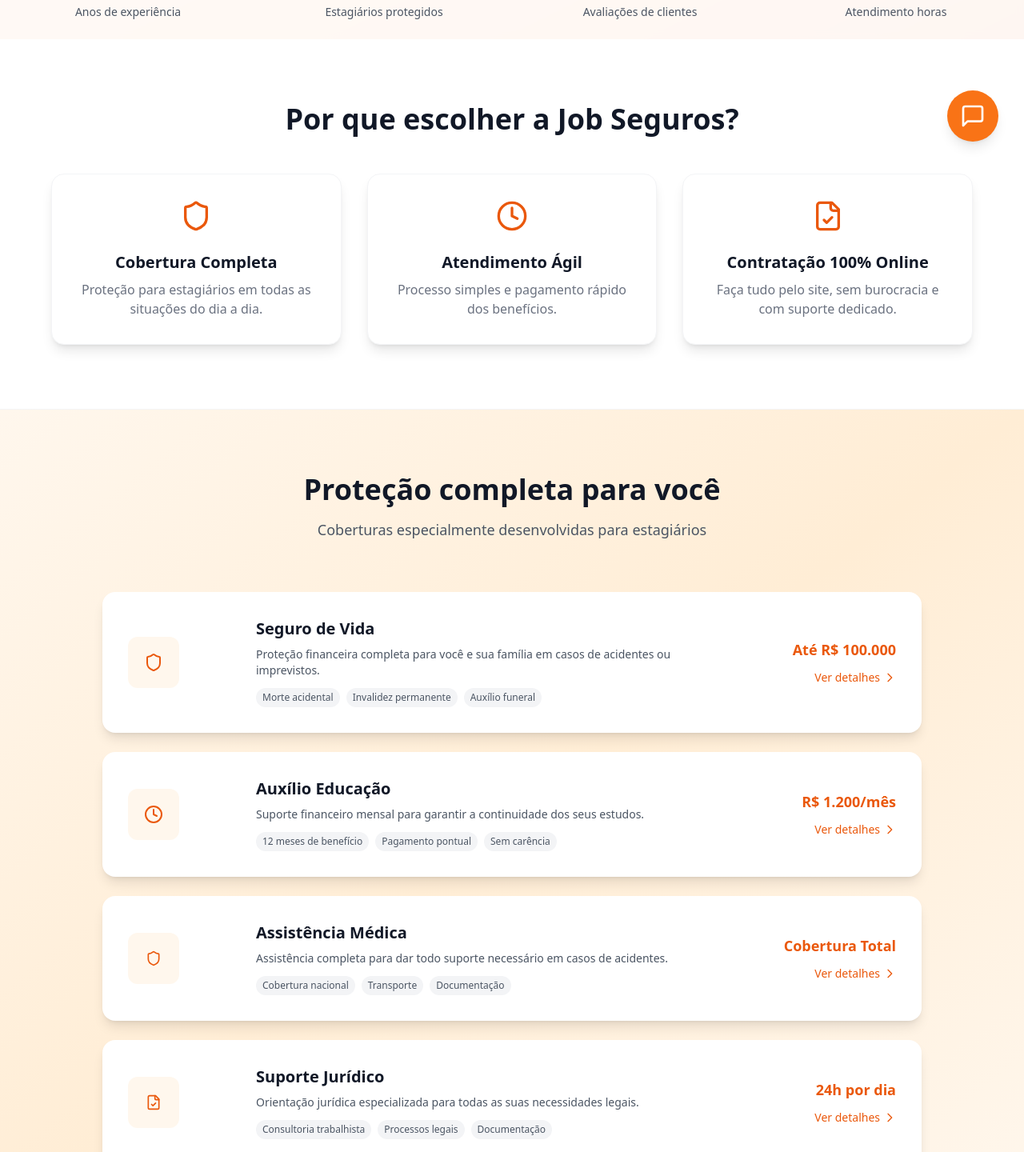
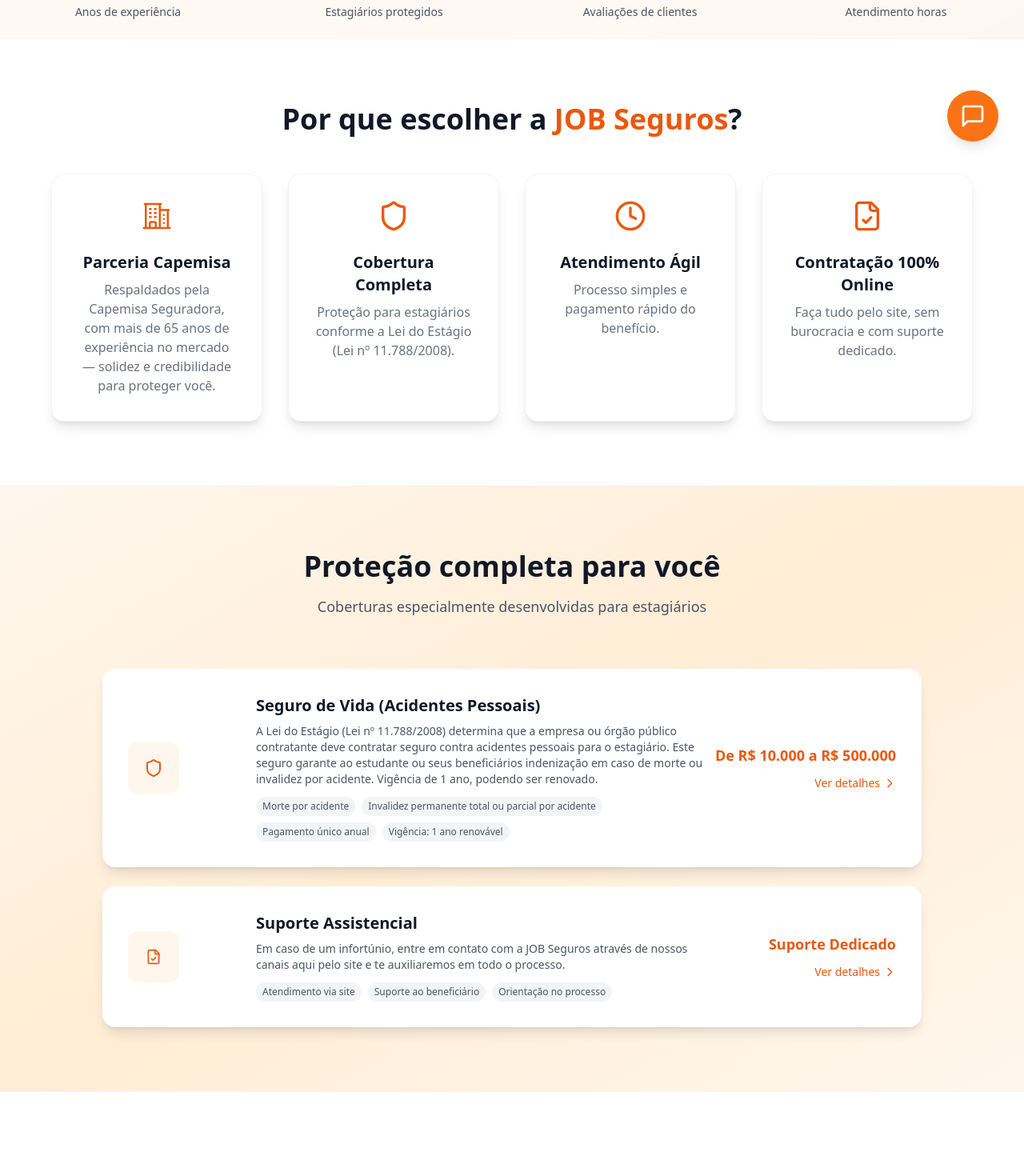
Before and after one commit to sm-nikolas/JobSegurosEstagiario.webApp, a React (Vite) app: page / in a window 1280 px wide. Shown: the part 591-2031 px from the top of the page at 80% size. Built offline with nearby package versions, Linux system fonts and the light colour scheme.

Commit message:
Update insurance plans and descriptions in App.tsx, enhance success message in GlassForm component, and improve layout in PlanosGrid component for better user experience.

```diff
--- a/src/App.tsx
+++ b/src/App.tsx
@@ -9,15 +9,19 @@
   const plansRef = useRef<HTMLDivElement>(null);
 
   const planos: Plano[] = [
-    { id: 1, nome: 'PLANO 1', capital: '10.000', quantidade: 1, premio: '19,90' },
-    { id: 2, nome: 'PLANO 2', capital: '15.000', quantidade: 2, premio: '29,85' },
-    { id: 3, nome: 'PLANO 3', capital: '20.000', quantidade: 3, premio: '39,80' },
-    { id: 4, nome: 'PLANO 4', capital: '25.000', quantidade: 4, premio: '49,75' },
-    { id: 5, nome: 'PLANO 5', capital: '35.000', quantidade: 5, premio: '69,65' },
-    { id: 6, nome: 'PLANO 6', capital: '50.000', quantidade: 6, premio: '89,50' },
-    { id: 7, nome: 'PLANO 7', capital: '75.000', quantidade: 7, premio: '119,90' },
-    { id: 8, nome: 'PLANO 8', capital: '100.000', quantidade: 8, premio: '149,90' },
-    { id: 9, nome: 'PLANO 9', capital: '150.000', quantidade: 9, premio: '199,90' },
+    { id: 1,  nome: 'PLANO 1',  capital: '10.000',  quantidade: 1,  premio: '29,90' },
+    { id: 2,  nome: 'PLANO 2',  capital: '15.000',  quantidade: 2,  premio: '44,85' },
+    { id: 3,  nome: 'PLANO 3',  capital: '20.000',  quantidade: 3,  premio: '59,80' },
+    { id: 4,  nome: 'PLANO 4',  capital: '25.000',  quantidade: 4,  premio: '74,75' },
+    { id: 5,  nome: 'PLANO 5',  capital: '35.000',  quantidade: 5,  premio: '104,65' },
+    { id: 6,  nome: 'PLANO 6',  capital: '50.000',  quantidade: 6,  premio: '149,50' },
+    { id: 7,  nome: 'PLANO 7',  capital: '75.000',  quantidade: 7,  premio: '224,25' },
+    { id: 8,  nome: 'PLANO 8',  capital: '100.000', quantidade: 8,  premio: '299,00' },
+    { id: 9,  nome: 'PLANO 9',  capital: '150.000', quantidade: 9,  premio: '448,50' },
+    { id: 10, nome: 'PLANO 10', capital: '200.000', quantidade: 10, premio: '598,00' },
+    { id: 11, nome: 'PLANO 11', capital: '250.000', quantidade: 11, premio: '747,50' },
+    { id: 12, nome: 'PLANO 12', capital: '300.000', quantidade: 12, premio: '897,00' },
+    { id: 13, nome: 'PLANO 13', capital: '500.000', quantidade: 13, premio: '1.495,00' },
   ];
 
   const handlePlanoSelect = (plano: Plano) => {
@@ -139,18 +143,23 @@
       {/* Benefits Section - Cards Style */}
       <section className="py-12 sm:py-20 bg-white border-b border-gray-100">
         <div className="container mx-auto px-4 sm:px-6">
-          <h2 className="text-2xl sm:text-3xl lg:text-4xl font-bold text-gray-900 mb-8 sm:mb-12 text-center">Por que escolher a Job Seguros?</h2>
-          <div className="grid sm:grid-cols-2 lg:grid-cols-3 gap-6 sm:gap-8 max-w-6xl mx-auto">
+          <h2 className="text-2xl sm:text-3xl lg:text-4xl font-bold text-gray-900 mb-8 sm:mb-12 text-center">Por que escolher a <span className="text-orange-600">JOB Seguros</span>?</h2>
+          <div className="grid sm:grid-cols-2 lg:grid-cols-4 gap-6 sm:gap-8 max-w-6xl mx-auto">
             {[
+              {
+                icon: <svg className="w-8 sm:w-10 h-8 sm:h-10 text-orange-600" fill="none" stroke="currentColor" strokeWidth="1.5" viewBox="0 0 24 24"><path strokeLinecap="round" strokeLinejoin="round" d="M2.25 21h19.5m-18-18v18m10.5-18v18m6-13.5V21M6.75 6.75h.75m-.75 3h.75m-.75 3h.75m3-6h.75m-.75 3h.75m-.75 3h.75M6.75 21v-3.375c0-.621.504-1.125 1.125-1.125h2.25c.621 0 1.125.504 1.125 1.125V21M3 3h12m-.75 4.5H21m-3.75 3.75h.008v.008h-.008v-.008zm0 3h.008v.008h-.008v-.008zm0 3h.008v.008h-.008v-.008z" /></svg>,
+                title: 'Parceria Capemisa',
+                desc: 'Respaldados pela Capemisa Seguradora, com mais de 65 anos de experiência no mercado — solidez e credibilidade para proteger você.'
+              },
               {
                 icon: <Shield className="w-8 sm:w-10 h-8 sm:h-10 text-orange-600" />,
                 title: 'Cobertura Completa',
-                desc: 'Proteção para estagiários em todas as situações do dia a dia.'
+                desc: 'Proteção para estagiários conforme a Lei do Estágio (Lei nº 11.788/2008).'
               },
               {
                 icon: <Clock className="w-8 sm:w-10 h-8 sm:h-10 text-orange-600" />,
                 title: 'Atendimento Ágil',
-                desc: 'Processo simples e pagamento rápido dos benefícios.'
+                desc: 'Processo simples e pagamento rápido do benefício.'
               },
               {
                 icon: <FileCheck className="w-8 sm:w-10 h-8 sm:h-10 text-orange-600" />,
@@ -180,31 +189,17 @@
             {[
               {
                 icon: <Shield className="w-6 h-6 text-orange-600" />,
-                title: 'Seguro de Vida',
-                value: 'Até R$ 100.000',
-                desc: 'Proteção financeira completa para você e sua família em casos de acidentes ou imprevistos.',
-                highlights: ['Morte acidental', 'Invalidez permanente', 'Auxílio funeral']
-              },
-              {
-                icon: <Clock className="w-6 h-6 text-orange-600" />,
-                title: 'Auxílio Educação',
-                value: 'R$ 1.200/mês',
-                desc: 'Suporte financeiro mensal para garantir a continuidade dos seus estudos.',
-                highlights: ['12 meses de benefício', 'Pagamento pontual', 'Sem carência']
-              },
-              {
-                icon: <Shield className="w-5 h-5 text-orange-600" />,
-                title: 'Assistência Médica',
-                value: 'Cobertura Total',
-                desc: 'Assistência completa para dar todo suporte necessário em casos de acidentes.',
-                highlights: ['Cobertura nacional', 'Transporte', 'Documentação']
+                title: 'Seguro de Vida (Acidentes Pessoais)',
+                value: 'De R$ 10.000 a R$ 500.000',
+                desc: 'A Lei do Estágio (Lei nº 11.788/2008) determina que a empresa ou órgão público contratante deve contratar seguro contra acidentes pessoais para o estagiário. Este seguro garante ao estudante ou seus beneficiários indenização em caso de morte ou invalidez por acidente. Vigência de 1 ano, podendo ser renovado.',
+                highlights: ['Morte por acidente', 'Invalidez permanente total ou parcial por acidente', 'Pagamento único anual', 'Vigência: 1 ano renovável']
               },
               {
                 icon: <FileCheck className="w-5 h-5 text-orange-600" />,
-                title: 'Suporte Jurídico',
-                value: '24h por dia',
-                desc: 'Orientação jurídica especializada para todas as suas necessidades legais.',
-                highlights: ['Consultoria trabalhista', 'Processos legais', 'Documentação']
+                title: 'Suporte Assistencial',
+                value: 'Suporte Dedicado',
+                desc: 'Em caso de um infortúnio, entre em contato com a JOB Seguros através de nossos canais aqui pelo site e te auxiliaremos em todo o processo.',
+                highlights: ['Atendimento via site', 'Suporte ao beneficiário', 'Orientação no processo']
               }
             ].map((item, index) => (
               <motion.div
@@ -269,8 +264,8 @@
               <h2 className="text-2xl sm:text-3xl lg:text-4xl font-bold text-gray-900 mb-6 sm:mb-8">Contrate em poucos passos</h2>
               <ol className="space-y-4 text-base sm:text-lg text-gray-700 mb-8 list-decimal list-inside">
                 <li>Escolha o plano ideal para você.</li>
-                <li>Preencha o formulário de cadastro online.</li>
-                <li>Receba o contato do nosso time e finalize a contratação.</li>
+                <li>Preencha o formulário de cadastro online — você está em um ambiente seguro e suas informações serão protegidas.</li>
+                <li>Após o envio, você receberá um e-mail com as instruções para o pagamento e, após a confirmação, sua apólice será emitida.</li>
               </ol>
               <button
                 className="bg-orange-600 text-white px-6 sm:px-8 py-3 rounded-full font-medium hover:bg-orange-700 transition-colors text-base sm:text-lg"
@@ -326,15 +321,15 @@
             {[
               {
                 q: 'Como funciona o processo de contratação?',
-                a: 'É simples e rápido. Após escolher seu plano, preencha o formulário e nossa equipe entrará em contato.'
+                a: 'É simples e rápido! Escolha o plano ideal, preencha o formulário de cadastro online e envie seus dados. Fique tranquilo: você está em um ambiente seguro e suas informações serão protegidas.'
               },
               {
                 q: 'Quanto tempo leva para o seguro começar a valer?',
-                a: 'Após a aprovação da documentação, sua cobertura começa imediatamente.'
+                a: 'Após o envio do formulário, você receberá um e-mail com o boleto para pagamento. Realizando o pagamento, seu seguro já estará vigente por 1 ano, podendo ser renovado ao final do período caso queira.'
               },
               {
-                q: 'Posso alterar meu plano depois?',
-                a: 'Sim, você pode alterar seu plano a qualquer momento.'
+                q: 'Posso alterar meu plano depois de contratado?',
+                a: 'Não é possível alterar uma apólice já emitida, pois trata-se de uma apólice única. Porém, se você considerar que o valor contratado é baixo, nada impede que você contrate uma nova apólice com capital segurado maior.'
               }
             ].map((faq, i) => (
               <motion.div
@@ -402,23 +397,23 @@
           {/* Logo e nome */}
           <div className="flex items-center gap-3 mb-4 md:mb-0">
             <img src="/logo-jobseguros.png" alt="Job Seguros Logo" className="w-10 h-10 rounded-full bg-white shadow p-1" />
-            <span className="text-gray-700 font-semibold text-base tracking-tight">Job Seguros</span>
+            <span className="text-gray-700 font-semibold text-base tracking-tight">JOB Seguros</span>
           </div>
           {/* Links rápidos */}
           <div className="flex items-center gap-6 text-gray-500 text-sm">
-            <a href="mailto:contato@jobseguros.com" className="hover:text-orange-600 transition-colors flex items-center gap-1" title="E-mail">
+            <a href="mailto:contato@estagiarioseguro.net.br" className="hover:text-orange-600 transition-colors flex items-center gap-1" title="E-mail">
               <Mail className="w-4 h-4" /> E-mail
             </a>
             <a href="https://wa.me/5511999999999" target="_blank" rel="noopener noreferrer" className="hover:text-green-600 transition-colors flex items-center gap-1" title="WhatsApp">
               <MessageSquare className="w-4 h-4" /> WhatsApp
             </a>
-            <a href="https://instagram.com/estagseguros" target="_blank" rel="noopener noreferrer" className="hover:text-pink-500 transition-colors flex items-center gap-1" title="Instagram">
+            <a href="https://instagram.com/jobseguros" target="_blank" rel="noopener noreferrer" className="hover:text-pink-500 transition-colors flex items-center gap-1" title="Instagram">
               <svg className="w-4 h-4" fill="none" stroke="currentColor" strokeWidth="2" viewBox="0 0 24 24"><rect x="2" y="2" width="20" height="20" rx="5"/><path d="M16 11.37A4 4 0 1 1 12.63 8 4 4 0 0 1 16 11.37z"/><line x1="17.5" y1="6.5" x2="17.5" y2="6.5"/></svg> Instagram
             </a>
           </div>
           {/* Direitos autorais */}
           <div className="text-gray-400 text-xs mt-4 md:mt-0 text-center md:text-right">
-            &copy; {new Date().getFullYear()} Job Seguros. Todos os direitos reservados.
+            &copy; {new Date().getFullYear()} JOB Seguros. Todos os direitos reservados.
           </div>
         </div>
       </footer>
--- a/src/components/GlassForm.tsx
+++ b/src/components/GlassForm.tsx
@@ -317,9 +317,9 @@
         <div className="container mx-auto px-4 max-w-2xl text-center">
           <div className="bg-green-50 rounded-2xl p-12">
             <svg className="w-24 h-24 text-green-500 mx-auto mb-8" fill="none" stroke="currentColor" strokeWidth="2" viewBox="0 0 24 24"><path strokeLinecap="round" strokeLinejoin="round" d="M9 12l2 2l4 -4" /></svg>
-            <h2 className="text-3xl font-bold mb-4">Parabéns! Seu cadastro foi realizado com sucesso!</h2>
-            <p className="text-xl text-gray-600 mb-8">Em breve, nossa equipe entrará em contato para finalizar sua contratação e explicar todos os detalhes do seu plano.</p>
-            <p className="text-gray-500">Fique tranquilo, você receberá um e-mail de confirmação com todas as informações.</p>
+            <h2 className="text-3xl font-bold mb-4">Parabéns! Seus dados foram enviados com sucesso!</h2>
+            <p className="text-xl text-gray-600 mb-8">Em breve você receberá um e-mail com as instruções para o pagamento. Após a confirmação do pagamento, sua apólice será emitida e seu seguro estará ativo por 1 ano, podendo ser renovado.</p>
+            <p className="text-gray-500">Fique tranquilo — seu ambiente é seguro e suas informações estão protegidas. Em caso de dúvidas, entre em contato pelo site.</p>
           </div>
         </div>
       </motion.div>
--- a/src/components/PlanosGrid.tsx
+++ b/src/components/PlanosGrid.tsx
@@ -30,9 +30,9 @@
         <div className="text-center text-4xl sm:text-5xl font-light text-gray-400 mb-4">
           R$ <span className="text-5xl sm:text-6xl font-thin">{plano.capital}</span>,00
         </div>
-        <ul className="text-gray-700 text-sm space-y-1">
-          <li>Quantidade de nº da sorte: <b>{plano.quantidade}</b></li>
-          <li>Prêmio bruto: <b>R$ {plano.premio}</b></li>
+        <ul className="text-gray-700 text-sm space-y-2 mt-2">
+          <li className="flex justify-between"><span className="text-gray-500">Prêmio anual:</span> <b className="text-orange-700">R$ {plano.premio}</b></li>
+          <li className="flex justify-between"><span className="text-gray-500">Vigência:</span> <b>1 ano</b></li>
         </ul>
       </motion.button>
     ))}
```
